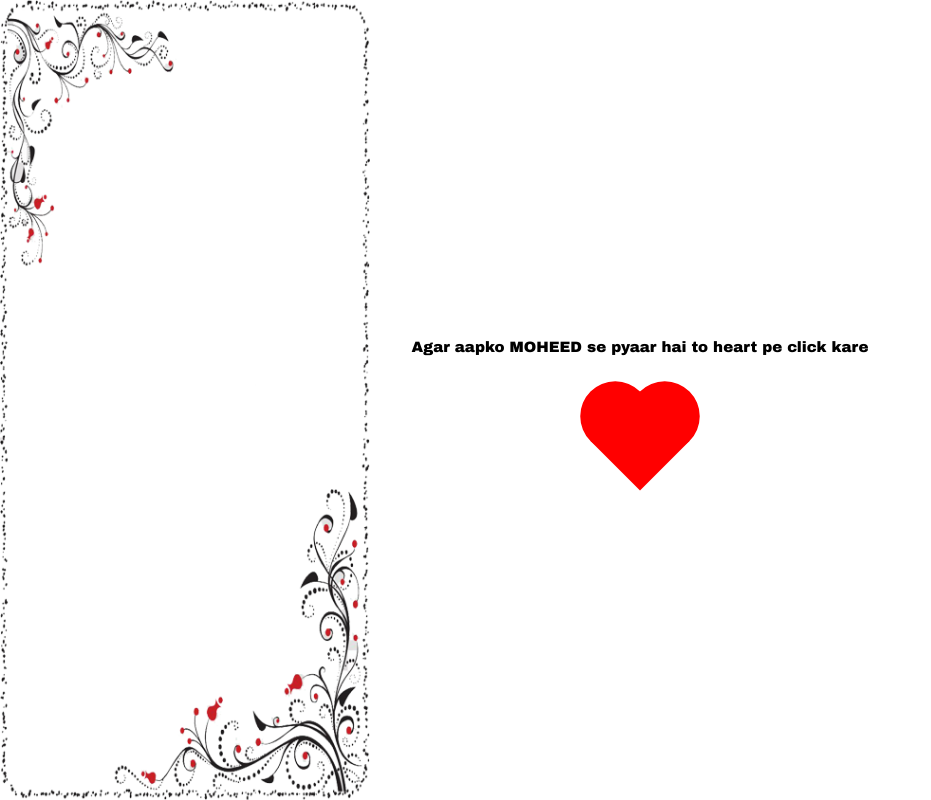
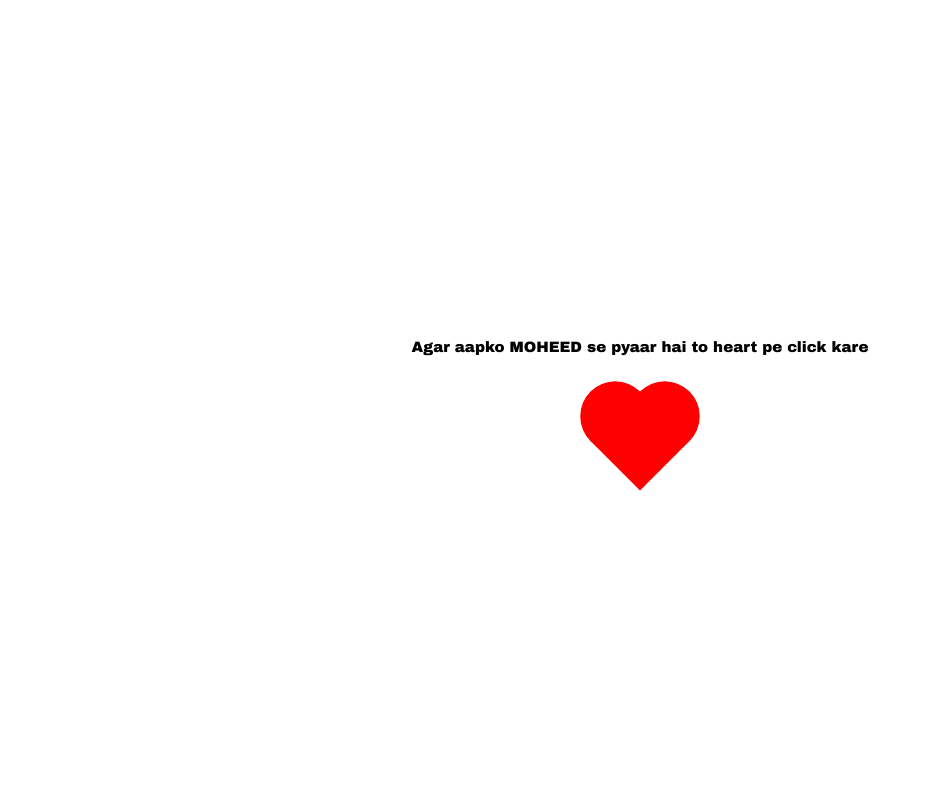
Before and after one commit to moheedcoding/aniversary.github.io, a plain HTML site: page index.html in a window 1280 px wide. Shown: the whole page, without its empty margins (0-931 px from the left). Drawn offline with Linux system fonts and the light colour scheme.

Commit message:
Update style.css

```diff
--- a/style.css
+++ b/style.css
@@ -7,10 +7,6 @@ body{
     flex-direction: column;
     align-items:center;
     justify-content: center;
-    background-image: url(images/b.png);
-    background-size:contain;
-    background-repeat: no-repeat;
-
 }
 
 h3,h2{
```
